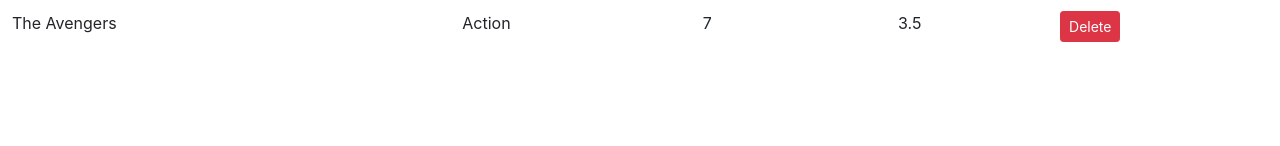
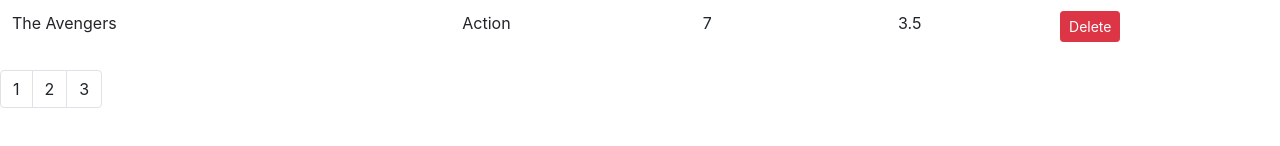
Before and after one commit to attackpiggy/Vidly_Project, a React (Create React App) app: page / in a window 1280 px wide. Shown: the part 560-706 px from the top of the page. Built offline with nearby package versions, Linux system fonts and the light colour scheme.

Commit message:
adding some more fixes

```diff
--- a/src/components/movies.jsx
+++ b/src/components/movies.jsx
@@ -5,7 +5,8 @@ import Pagination from "../components/pagination"
 class Movies extends Component {
     state = {
         movies:getMovies(),
-        pageSize: 10
+        pageSize: 4,
+        currentPage: 1
     }
     handleDelete=movie=>{
        const movies=this.state.movies.filter(m => m._id !==movie._id)
@@ -19,6 +20,7 @@ class Movies extends Component {
     }
     render() {
         const {length:count}= this.state.movies
+         const {pageSize,currentPage}=this.state
         if(count ===0)
             return <p>There are no movies currently in the database</p>
         return (
@@ -46,7 +48,7 @@ class Movies extends Component {
                ) )}
             </tbody>
         </table>
-        <Pagination itemsCount={count} pageSize={this.state.pageSize} onPageChange={this.handlePageChange}/>
+        <Pagination itemsCount={count} currentPage={currentPage} pageSize={pageSize} onPageChange={this.handlePageChange}/>
         </React.Fragment>
         )
     }
--- a/src/components/pagination.jsx
+++ b/src/components/pagination.jsx
@@ -4,7 +4,7 @@ import _ from 'lodash'
 
 
 const Pagination=props=>{
-    const {itemsCount,pageSize,onPageChange}=props
+    const {itemsCount,pageSize,onPageChange,currentPage}=props
 
     const pagesCount=Math.ceil(itemsCount /pageSize)
     console.log(pagesCount)
```
